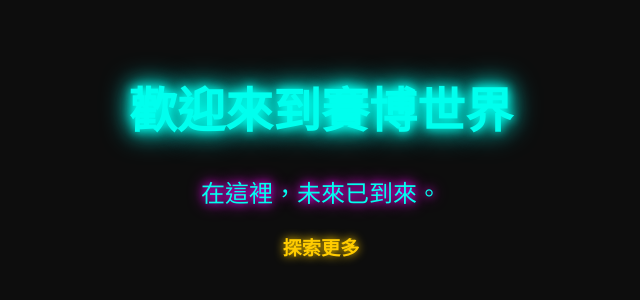
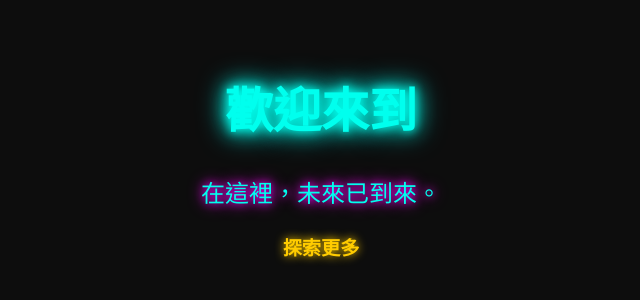
Before and after one commit to iansydev/iansydev.github.io, a plain HTML site: page index.html in a window 1280 px wide. Shown: the part 250-550 px from the top of the page, without its empty margins (319-959 px from the left). Drawn offline with Linux system fonts and the light colour scheme.

Commit message:
Update index.html

```diff
--- a/index.html
+++ b/index.html
@@ -43,7 +43,7 @@
 </head>
 <body>
     <div class="container">
-        <h1>歡迎來到賽博世界</h1>
+        <h1>歡迎來到</h1>
         <p>在這裡，未來已到來。</p>
         <a href="#">探索更多</a>
     </div>
```
